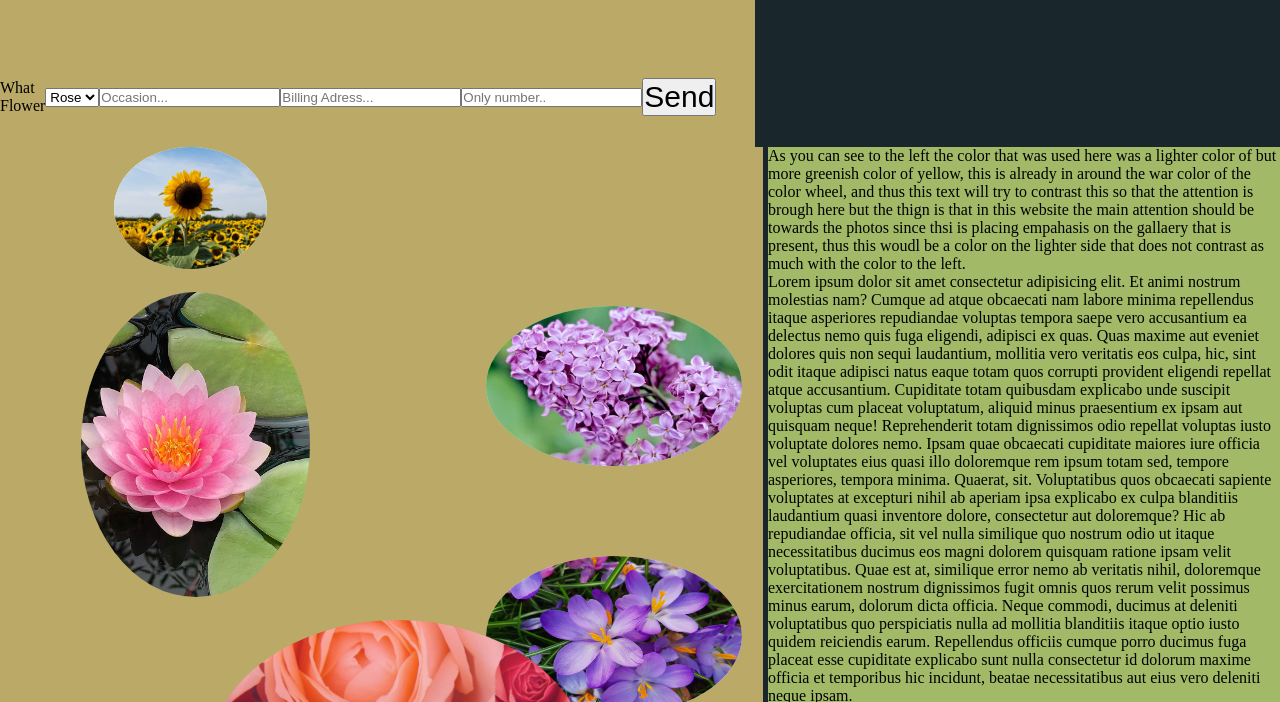
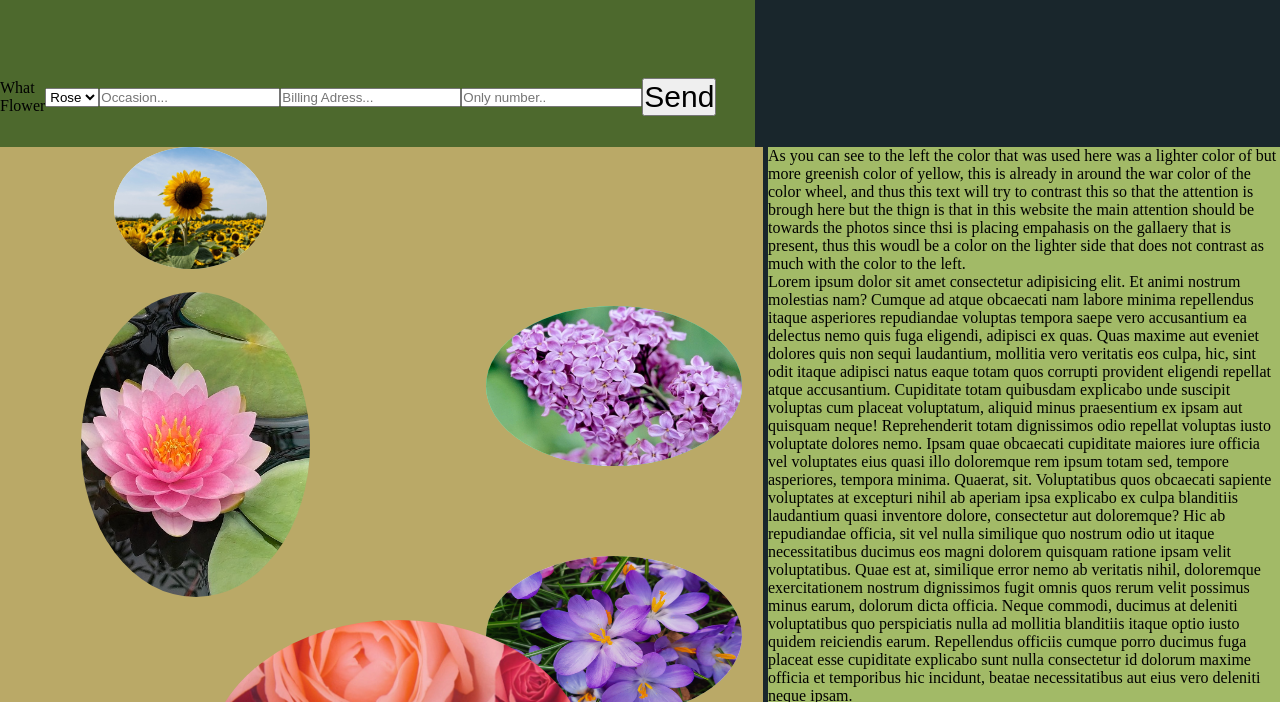
Before and after one commit to ViraajSingh/Color-Therory-, a plain HTML site: page website 3/index.html in a window 1280 px wide. Shown: the part 94-796 px from the top of the page. Drawn offline with Linux system fonts and the light colour scheme.

Commit message:
done2
reljjng

```diff
--- a/website 2/style.css
+++ b/website 2/style.css
@@ -87,7 +87,6 @@ body{
 *{
     margin: 0;
     padding: o;
-    background-color: ;
 }
 
 .section{
--- a/website 3/style.css
+++ b/website 3/style.css
@@ -181,7 +181,7 @@ a:hover{
 .serve{
     display: flex;
     justify-content: space-between;
-    background-color: #baa967;
+    background-color: #4d692d;
 }
 
 .container{
```
